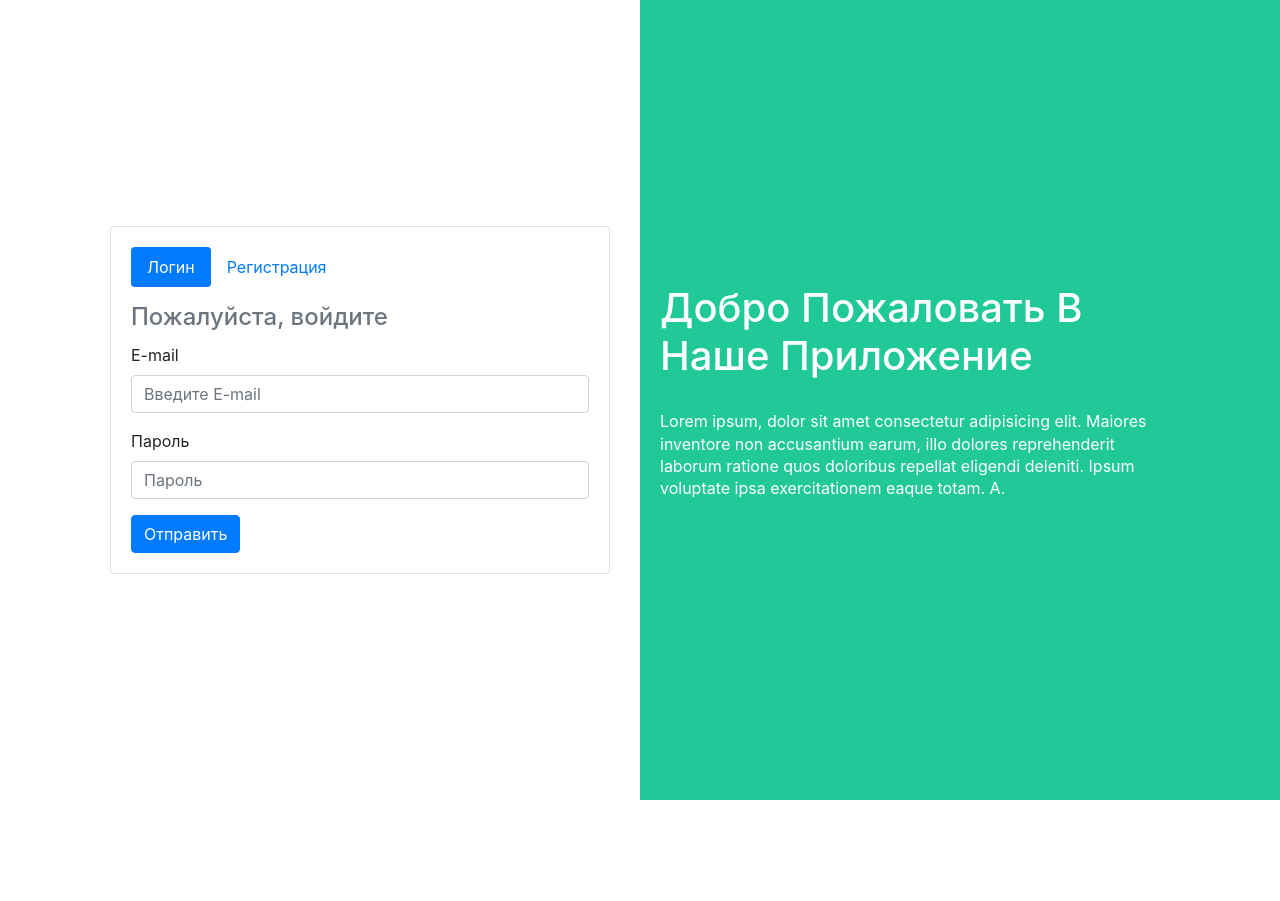
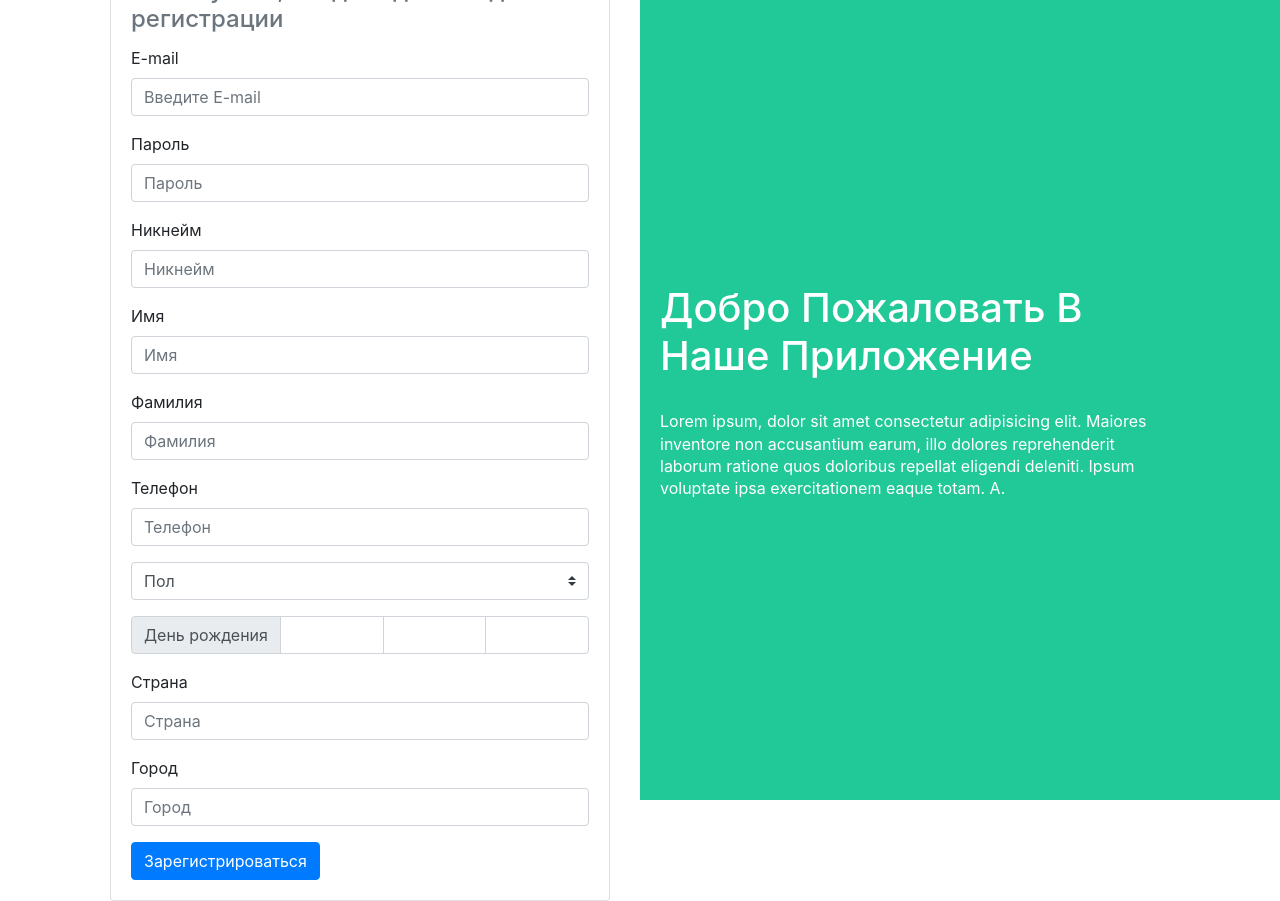
Before and after one commit to pullso/login-page, a website built with webpack: page src/index.html in a window 1280 px wide. Before the commit the page ends 800 px from the top, so only its background shows below. Built offline with nearby package versions, Linux system fonts and the light colour scheme; some packages are replaced by stand-ins of ours.

Commit message:
add html form registration

```diff
--- a/src/index.html
+++ b/src/index.html
@@ -4,7 +4,7 @@
     <meta charset="UTF-8" />
     <meta name="viewport" content="width=device-width, initial-scale=1.0" />
     <meta http-equiv="X-UA-Compatible" content="ie=edge" />
-    <title>Document</title>
+    <title>Login App</title>
   </head>
   <body>
     <div class="login-page-wrapp d-flex">
@@ -15,6 +15,18 @@
               <li class="nav-item">
                 <a
                   class="nav-link active"
+                  id="pills-registration-tab"
+                  data-toggle="pill"
+                  href="#pills-registration"
+                  role="tab"
+                  aria-controls="pills-registration"
+                  aria-selected="false"
+                  >Регистрация</a
+                >
+              </li>
+              <li class="nav-item">
+                <a
+                  class="nav-link"
                   id="pills-login-tab"
                   data-toggle="pill"
                   href="#pills-login"
@@ -24,22 +36,10 @@
                   >Логин</a
                 >
               </li>
-              <li class="nav-item">
-                <a
-                  class="nav-link"
-                  id="pills-registration-tab"
-                  data-toggle="pill"
-                  href="#pills-registration"
-                  role="tab"
-                  aria-controls="pills-registration"
-                  aria-selected="false"
-                  >Регистрация</a
-                >
-              </li>
             </ul>
             <div class="tab-content" id="pills-tabContent">
               <div
-                class="tab-pane fade show active"
+                class="tab-pane fade"
                 id="pills-login"
                 role="tabpanel"
                 aria-labelledby="pills-login-tab"
@@ -74,12 +74,120 @@
                 </form>
               </div>
               <div
-                class="tab-pane fade"
+                class="tab-pane fade show active"
                 id="pills-registration"
                 role="tabpanel"
                 aria-labelledby="pills-registration-tab"
               >
-                Регистрация
+                <h4 class="card-title">
+                  Пожалуйста, введите данные для регистрации
+                </h4>
+                <form name="registrationForm">
+                  <div class="form-group">
+                    <label for="email">E-mail</label>
+                    <input
+                      type="email"
+                      class="form-control"
+                      id="email"
+                      aria-describedby="emailHelp"
+                      placeholder="Введите E-mail"
+                      data-required="email"
+                      data-invalid-message="Пожалуйста введите верный email example@example.com"
+                    />
+                  </div>
+                  <div class="form-group">
+                    <label for="password">Пароль</label>
+                    <input
+                      type="password"
+                      class="form-control"
+                      id="password"
+                      placeholder="Пароль"
+                      data-required="password"
+                    />
+                  </div>
+                  <div class="form-group">
+                    <label for="nickname">Никнейм</label>
+                    <input
+                      type="text"
+                      class="form-control"
+                      id="nickname"
+                      placeholder="Никнейм"
+                      data-required="nickname"
+                    />
+                  </div>
+                  <div class="form-group">
+                    <label for="first_name">Имя</label>
+                    <input
+                      type="text"
+                      class="form-control"
+                      id="first_name"
+                      placeholder="Имя"
+                      data-required="first_name"
+                    />
+                  </div>
+                  <div class="form-group">
+                    <label for="last_name">Фамилия</label>
+                    <input
+                      type="text"
+                      class="form-control"
+                      id="last_name"
+                      placeholder="Фамилия"
+                      data-required="last_name"
+                    />
+                  </div>
+                  <div class="form-group">
+                    <label for="phone">Телефон</label>
+                    <input
+                      type="phone"
+                      class="form-control"
+                      id="phone"
+                      placeholder="Телефон"
+                      data-required="phone"
+                    />
+                  </div>
+                  <div class="form-group">
+                    <select class="custom-select" id="inputGroupSelect01">
+                      <option selected>Пол</option>
+                      <option value="male">Мужской</option>
+                      <option value="female">Женский</option>
+                    </select>
+                  </div>
+                  <div class="form-group">
+                    <div class="input-group">
+                      <div class="input-group-prepend">
+                        <span class="input-group-text" id=""
+                          >День рождения</span
+                        >
+                      </div>
+                      <input type="text" class="form-control" />
+                      <input type="text" class="form-control" />
+                      <input type="text" class="form-control" />
+                    </div>
+                  </div>
+                  <div class="form-group">
+                    <label for="coutry">Страна</label>
+                    <input
+                      type="text"
+                      class="form-control"
+                      id="coutry"
+                      placeholder="Страна"
+                      data-required="coutry"
+                    />
+                  </div>
+                  <div class="form-group">
+                    <label for="coutry">Город</label>
+                    <input
+                      type="text"
+                      class="form-control"
+                      id="coutry"
+                      placeholder="Город"
+                      data-required="coutry"
+                    />
+                  </div>
+                  <button type="submit" class="btn btn-primary">
+                    Зарегистрироваться
+                  </button>
+                </form>
               </div>
             </div>
           </div>
```
